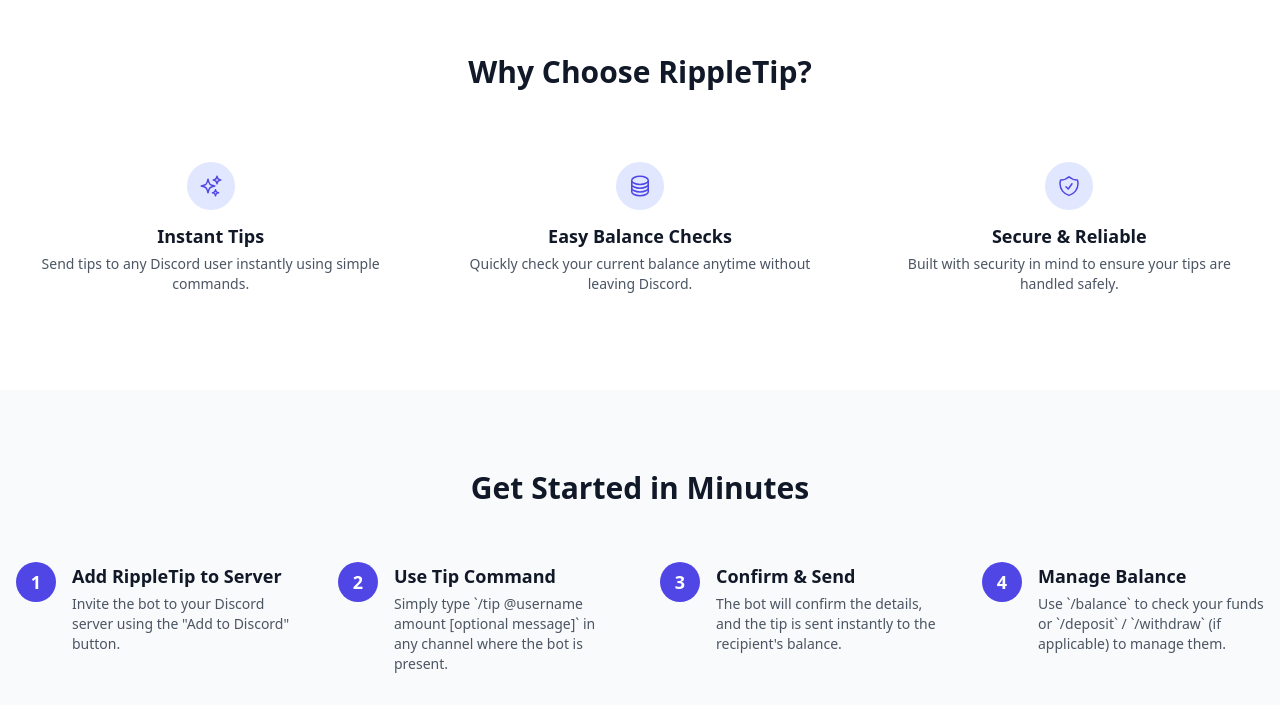
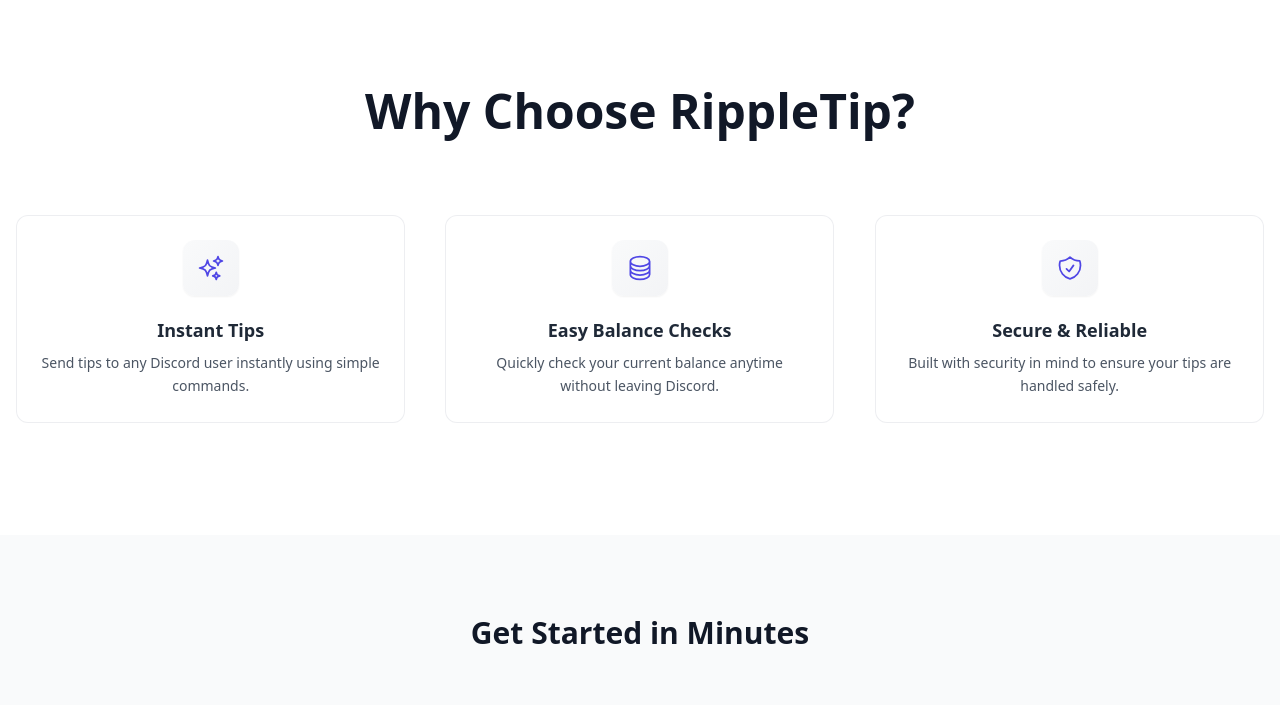
Before and after one commit to KyllianGenot/RippleTip-Website, a React (Vite) app: page / in a window 1280 px wide. Shown: the part 826-1531 px from the top of the page. Built offline with nearby package versions, Linux system fonts and the light colour scheme.

Commit message:
feat: ✨ update Features with improved styles and animations

```diff
--- a/src/components/features/FeatureItem.tsx
+++ b/src/components/features/FeatureItem.tsx
@@ -1,28 +1,165 @@
-// src/components/features/FeatureItem.tsx
-import type { FeatureInfo } from '../../constants'; // Use index import
+import React, { useRef, useState } from 'react';
+import { motion, useMotionValue, useSpring, useTransform, MotionValue } from 'framer-motion';
+import type { FeatureInfo } from '../../constants';
+import { useTheme } from '../../hooks';
 
 interface FeatureItemProps {
   feature: FeatureInfo;
+  index?: number;
 }
 
-const FeatureItem = ({ feature }: FeatureItemProps) => {
-  const IconComponent = feature.icon; // Get the icon component type
+// Fonction de gestion du mouvement de la souris avec des types stricts
+const handleMouseMove = (
+  event: React.MouseEvent<HTMLDivElement>,
+  ref: React.RefObject<HTMLDivElement | null>, // Adjusted to allow null
+  mouseX: MotionValue<number>,
+  mouseY: MotionValue<number>,
+  glowX: MotionValue<number>,
+  glowY: MotionValue<number>,
+  setIsHovering: React.Dispatch<React.SetStateAction<boolean>>
+) => {
+  if (!ref.current) return;
+  const rect = ref.current.getBoundingClientRect();
+
+  // Calcul des positions relatives et absolues
+  const relativeX = (event.clientX - rect.left) / rect.width;
+  const relativeY = (event.clientY - rect.top) / rect.height;
+
+  mouseX.set(relativeX);
+  mouseY.set(relativeY);
+  glowX.set(event.clientX - rect.left);
+  glowY.set(event.clientY - rect.top);
+  setIsHovering(true);
+};
+
+const handleMouseLeave = (
+  mouseX: MotionValue<number>,
+  mouseY: MotionValue<number>,
+  setIsHovering: React.Dispatch<React.SetStateAction<boolean>>
+) => {
+  mouseX.set(0.5);
+  mouseY.set(0.5);
+  setIsHovering(false);
+};
+
+export const FeatureItem: React.FC<FeatureItemProps> = ({ feature, index = 0 }) => {
+  const { theme } = useTheme();
+  const isDarkMode = theme === 'dark';
+  const IconComponent = feature.icon;
+
+  const cardRef = useRef<HTMLDivElement>(null);
+  const [isHovering, setIsHovering] = useState(false);
+
+  // --- Effet 3D Tilt ---
+  const mouseX = useMotionValue<number>(0.5);
+  const mouseY = useMotionValue<number>(0.5);
+
+  // Rotation avec Spring pour la carte - valeurs réduites pour un effet plus subtil
+  const cardRotateY = useSpring(
+    useTransform<number, number>(mouseX, [0, 1], [-8, 8]),
+    { stiffness: 300, damping: 30 }
+  );
+  const cardRotateX = useSpring(
+    useTransform<number, number>(mouseY, [0, 1], [6, -6]),
+    { stiffness: 300, damping: 30 }
+  );
+
+  // Contre-rotation pour l'icône, légèrement moins prononcée
+  const iconRotateY = useTransform<number, number>(mouseX, [0, 1], [8, -8]);
+  const iconRotateX = useTransform<number, number>(mouseY, [0, 1], [-6, 6]);
+
+  // Effet de Lueur (Spotlight)
+  const glowX = useMotionValue<number>(0);
+  const glowY = useMotionValue<number>(0);
+
+  // Variante pour l'animation d'entrée
+  const itemVariants = {
+    hidden: { opacity: 0, y: 30, scale: 0.97 },
+    visible: {
+      opacity: 1,
+      y: 0,
+      scale: 1,
+      transition: {
+        type: "spring",
+        stiffness: 100,
+        damping: 20,
+        delay: index * 0.1
+      },
+    },
+  };
+
+  // Styles pour la lueur
+  const glowStyle = {
+    '--glow-x': `${glowX.get()}px`,
+    '--glow-y': `${glowY.get()}px`,
+  } as React.CSSProperties;
 
   return (
-    <div className="text-center p-4">
-      {IconComponent && ( // Render icon if provided
-        <div className="mb-3 inline-flex items-center justify-center h-12 w-12 rounded-full bg-indigo-100 dark:bg-indigo-900/50 text-indigo-600 dark:text-indigo-400">
-          <IconComponent className="h-6 w-6" />
+    <motion.div
+      ref={cardRef}
+      initial="hidden"
+      whileInView="visible"
+      viewport={{ once: true, margin: "-50px" }}
+      variants={itemVariants}
+      className={`feature-card relative p-6 rounded-xl overflow-hidden transition-all duration-300 ${
+        isDarkMode
+          ? 'bg-gray-800/60 border border-gray-700/50'
+          : 'bg-white/80 border border-gray-200/70'
+      } backdrop-blur-sm ${
+        isHovering
+          ? isDarkMode
+            ? 'shadow-lg shadow-indigo-500/10'
+            : 'shadow-lg shadow-gray-200/70'
+          : ''
+      }`}
+      style={{
+        transformStyle: 'preserve-3d',
+        rotateX: cardRotateX,
+        rotateY: cardRotateY,
+      }}
+      onMouseMove={(e) => handleMouseMove(e, cardRef, mouseX, mouseY, glowX, glowY, setIsHovering)}
+      onMouseLeave={() => handleMouseLeave(mouseX, mouseY, setIsHovering)}
+    >
+      {/* Effet de Lueur utilisant la classe CSS existante */}
+      <motion.div
+        className="feature-card-glow absolute inset-0 pointer-events-none z-0"
+        style={glowStyle}
+        animate={{ opacity: isHovering ? 1 : 0 }}
+        transition={{ duration: 0.3 }}
+      />
+
+      {/* Contenu de la carte */}
+      <div className="relative z-10 flex flex-col items-center text-center">
+        {IconComponent && (
+          <div
+            className={`mb-5 inline-flex items-center justify-center h-14 w-14 rounded-xl transition-all duration-300 ${
+              isDarkMode
+                ? 'bg-gradient-to-br from-gray-700 to-gray-800 text-indigo-400 shadow-sm'
+                : 'bg-gradient-to-br from-gray-50 to-gray-100 text-indigo-600 shadow-sm'
+            } ${isHovering ? 'scale-105' : ''}`}
+          >
+            <motion.div
+              style={{
+                transformStyle: 'preserve-3d',
+                rotateX: iconRotateX,
+                rotateY: iconRotateY,
+              }}
+            >
+              <IconComponent className="h-7 w-7" />
+            </motion.div>
           </div>
         )}
-      <h3 className="text-lg font-semibold mb-1 text-gray-900 dark:text-white">
+
+        {/* Titre */}
+        <h3 className={`text-lg font-semibold mb-2 ${isDarkMode ? 'text-white' : 'text-gray-800'}`}>
           {feature.title}
         </h3>
-      <p className="text-sm text-gray-600 dark:text-gray-400">
+
+        {/* Description */}
+        <p className={`text-sm leading-relaxed ${isDarkMode ? 'text-gray-300' : 'text-gray-600'}`}>
           {feature.description}
         </p>
       </div>
+    </motion.div>
   );
 };
-
-export default FeatureItem;
--- a/src/components/features/FeaturesSection.tsx
+++ b/src/components/features/FeaturesSection.tsx
@@ -1,23 +1,69 @@
 // src/components/features/FeaturesSection.tsx
-import { FEATURES_LIST } from '../../constants';
-import FeatureItem from './FeatureItem';
+import React from 'react';
+import { motion } from 'framer-motion';
+import { useInView } from 'react-intersection-observer';
+import { FEATURES_LIST } from '../../constants'; // Adjust path
+import { FeatureItem } from './FeatureItem'; // Import updated item
+import { useTheme } from '../../hooks'; // Adjust path
 
-const FeaturesSection = () => {
+export const FeaturesSection: React.FC = () => { // Named export
+  const { theme } = useTheme();
+  const isDarkMode = theme === 'dark';
+
+  const [ref, inView] = useInView({
+    triggerOnce: true,
+    threshold: 0.1,
+  });
+
+  // Variantes pour stagger
+  const containerVariants = {
+    hidden: { opacity: 0 },
+    visible: {
+      opacity: 1,
+      transition: { delayChildren: 0.2, staggerChildren: 0.15 },
+    },
+  };
+
+  // Variante pour le titre
+  const titleVariants = {
+    hidden: { opacity: 0, y: -20 },
+    visible: { opacity: 1, y: 0, transition: { duration: 0.6, ease: 'easeOut' } },
+  };
+
   return (
-    <section className="py-16 md:py-20 bg-white dark:bg-gray-900">
-      <div className="container mx-auto px-4">
-        <h2 className="text-3xl font-bold text-center mb-10 md:mb-14 text-gray-900 dark:text-white">
+    // Section : Fond plus simple, se fie au body + overlay léger. Padding ajusté.
+    <section
+      ref={ref}
+      className={`relative py-20 md:py-28 overflow-visible border-t ${ // overflow-visible important pour les ombres
+        isDarkMode ? 'border-gray-700/30' : 'border-gray-200/50'
+      }`}
+    >
+       {/* Overlay subtil sur le fond du body */}
+       <div className={`absolute inset-0 -z-10 ${isDarkMode ? 'bg-gray-900/30' : 'bg-white/30'}`} />
+
+      <div className="container mx-auto px-4 relative z-10">
+        {/* Titre animé */}
+        <motion.h2
+          className="text-4xl md:text-5xl font-bold text-center mb-16 md:mb-20 text-gray-900 dark:text-white" // Marge inférieure augmentée
+          variants={titleVariants}
+          initial="hidden"
+          animate={inView ? 'visible' : 'hidden'}
+        >
           Why Choose RippleTip?
-        </h2>
+        </motion.h2>
 
-        <div className="grid grid-cols-1 md:grid-cols-3 gap-8 md:gap-10">
+        {/* Grille animée avec stagger */}
+        <motion.div
+          className="grid grid-cols-1 md:grid-cols-2 lg:grid-cols-3 gap-8 md:gap-10"
+          variants={containerVariants}
+          initial="hidden"
+          animate={inView ? 'visible' : 'hidden'}
+        >
           {FEATURES_LIST.map((feature) => (
             <FeatureItem key={feature.title} feature={feature} />
           ))}
-        </div>
+        </motion.div>
       </div>
     </section>
   );
 };
-
-export default FeaturesSection;
--- a/src/components/features/index.ts
+++ b/src/components/features/index.ts
@@ -1,8 +1,8 @@
 // src/components/features/index.ts
 export { default as CommandCard } from './CommandCard';
 export * from './HeroSection';
-export { default as FeatureItem } from './FeatureItem';
-export { default as FeaturesSection } from './FeaturesSection';
+export * from './FeatureItem';
+export * from './FeaturesSection';
 export { default as HowToStepItem } from './HowToStepItem';
 export { default as HowItWorksSection } from './HowItWorksSection';
 export { default as CallToActionSection } from './CallToActionSection'; // Add this line
--- a/src/styles/global.css
+++ b/src/styles/global.css
@@ -64,3 +64,51 @@
     transparent
   );
 }
+
+/* Variables CSS pour la lueur des cartes FeatureItem */
+:root {
+  /* Couleurs de base */
+  --glow-color-light-rgb: 99, 102, 241; /* RGB pour Indigo 500 */
+  --glow-color-dark-rgb: 129, 140, 248; /* RGB pour Indigo 400 */
+  /* Opacité */
+  --glow-opacity-light: 0.10;
+  --glow-opacity-dark: 0.08;
+  /* Taille du halo central - réduite pour être plus subtile */
+  --glow-size: 300px; /* Taille en pixels */
+}
+
+/* Appliquer les couleurs spécifiques au thème */
+html:not(.dark) {
+  --glow-color-rgb: var(--glow-color-light-rgb);
+  --glow-opacity: var(--glow-opacity-light);
+}
+
+html.dark {
+  --glow-color-rgb: var(--glow-color-dark-rgb);
+  --glow-opacity: var(--glow-opacity-dark);
+}
+
+/* Classe pour appliquer le style de fond de la lueur */
+.feature-card-glow {
+  background: radial-gradient(
+    /* Taille du cercle basée sur la variable */
+    circle var(--glow-size) at var(--glow-x, 50%) var(--glow-y, 50%),
+    /* Couleur et opacité basées sur les variables */
+    rgba(var(--glow-color-rgb), var(--glow-opacity)),
+    /* Transition vers transparent */
+    transparent 80% /* Le halo s'estompe après 80% du rayon */
+  );
+  transition: opacity 0.3s ease-out;
+}
+
+/* Amélioration pour les cartes de fonctionnalités */
+.feature-card {
+  will-change: transform, box-shadow;
+  transform: translateZ(0);
+  backface-visibility: hidden;
+}
+
+/* Keyframes pour l'animation de la bordure (Optionnel) */
+@keyframes border-spin {
+  100% { transform: rotate(360deg); }
+}
```
Lines whose indentation alone changed are shown as unchanged.
